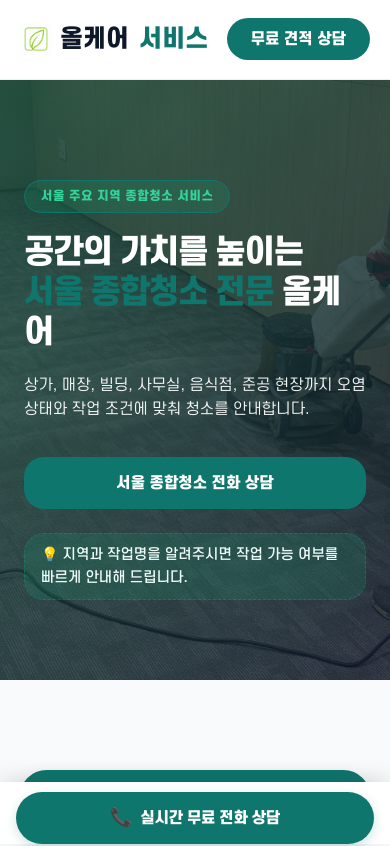
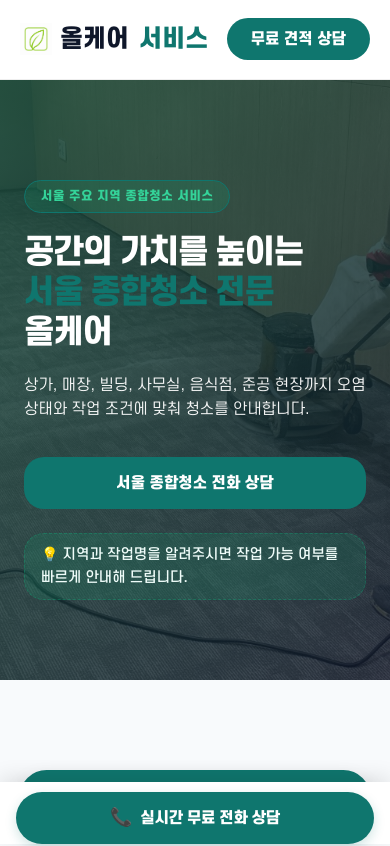
Before and after one commit to wogus5695-ctrl/SeoulE-clening-02, a Next.js app: page / in a window 390 px wide. Shown: the top 846 px of the page. Built offline with nearby package versions, Linux system fonts and the light colour scheme.

Commit message:
style: 모바일 영문 및 한글 단어 끊김 현상 방지를 위해 .heroTitle에 word-break: keep-all 적용

```diff
--- a/src/app/page.module.css
+++ b/src/app/page.module.css
@@ -83,6 +83,7 @@
   color: white;
   line-height: 1.25;
   letter-spacing: -1.5px;
+  word-break: keep-all;
 }
 
 .heroDesc {
```
